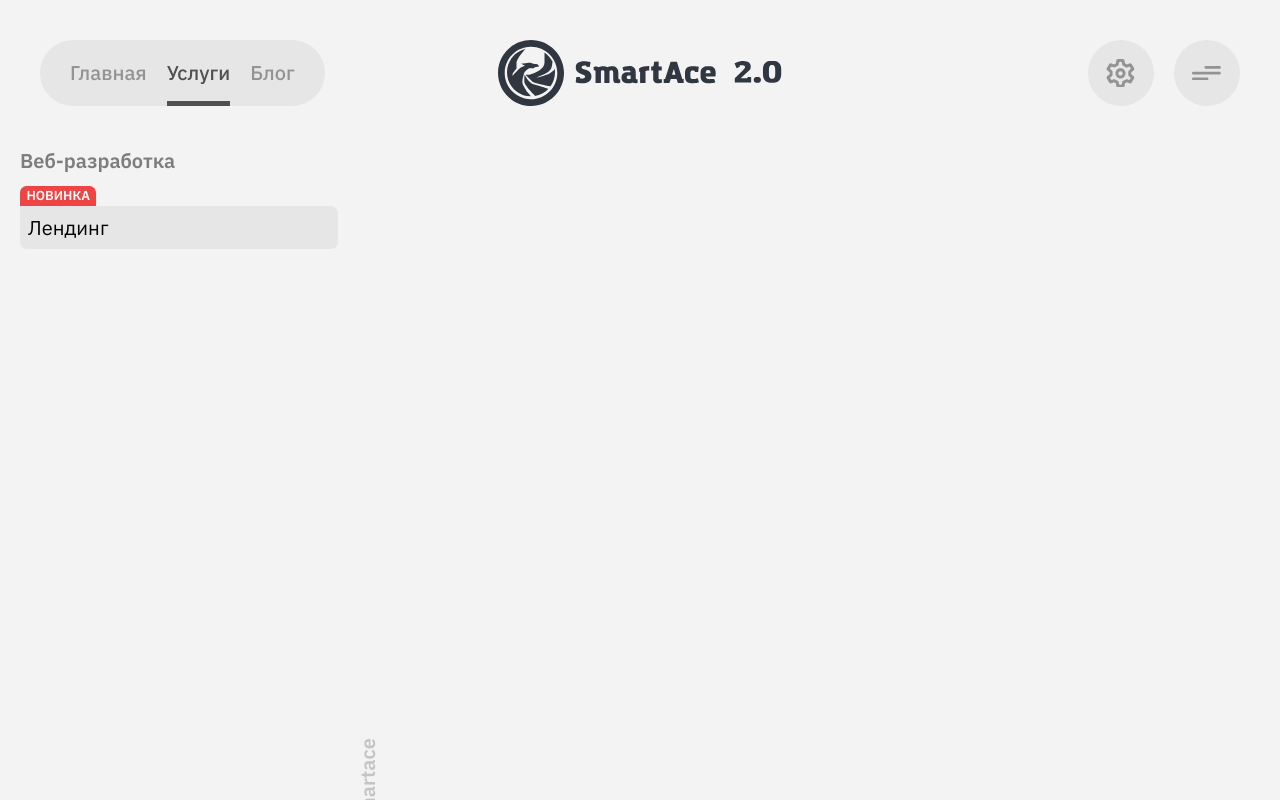
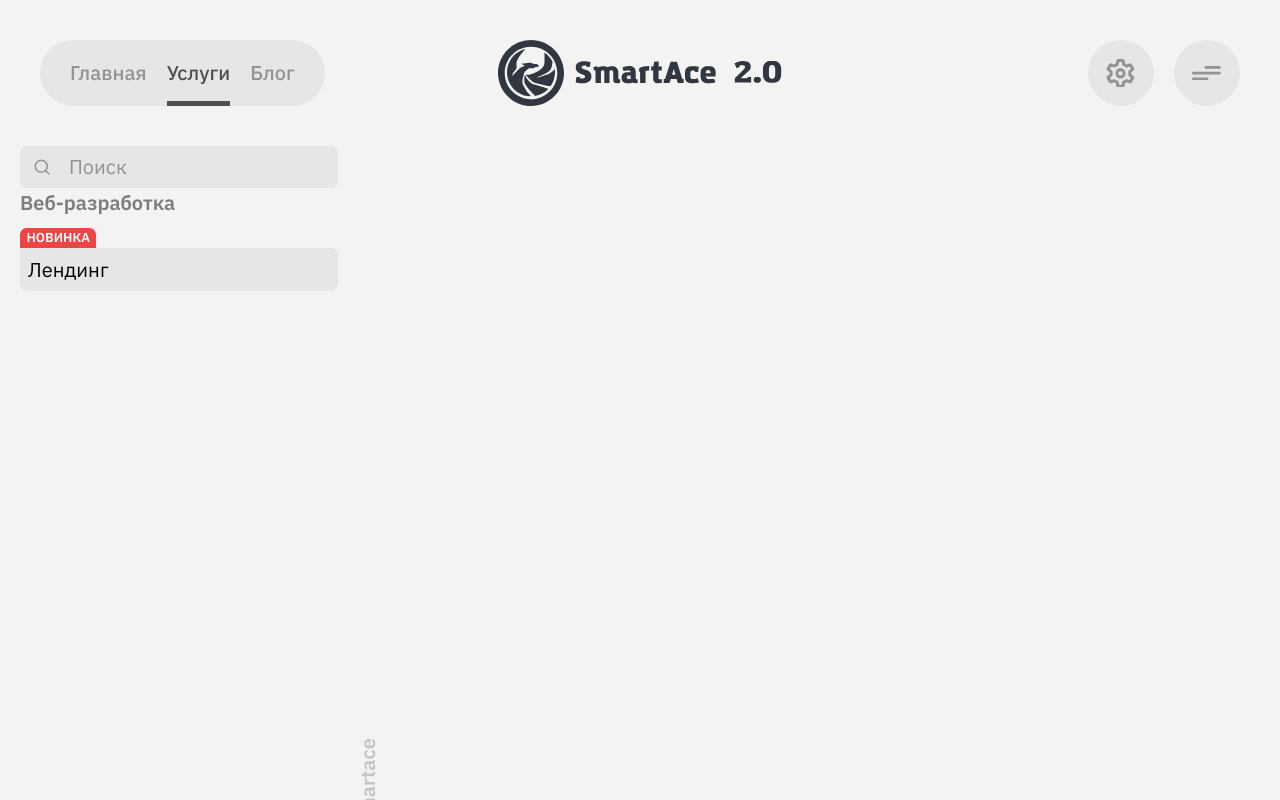
Before and after one commit to XenoPOMP/smart-ace-2.0, a Next.js app: page /services in a window 1280 px wide. Built offline with nearby package versions, Linux system fonts and the light colour scheme.

Commit message:
create search bar

```diff
--- a/src/components/blocks/ServiceSearchBlock/ServiceSearchBlock.tsx
+++ b/src/components/blocks/ServiceSearchBlock/ServiceSearchBlock.tsx
@@ -1,10 +1,8 @@
 import { Defined, VariableFC } from '@xenopomp/advanced-types';
-import { isUndefined } from '@xenopomp/advanced-utils';
 import cn from 'classnames';
-import Link from 'next/link';
-import { FC } from 'react';
 
 import CustomLink from '@/src/components/ui/CustomLink/CustomLink';
+import SearchBar from '@/src/components/ui/SearchBar/SearchBar';
 import Tag from '@/src/components/ui/Tag/Tag';
 import { servicesData } from '@/src/data/services.data';
 
@@ -25,6 +23,8 @@ const ServiceSearchBlock: VariableFC<
 
   return (
     <section className={cn('', styles.search, className)} {...props}>
+      <SearchBar className={cn('')} />
+
       <article className={cn('', styles.links)}>
         {servicesData.groups.map(group => {
           const { title: groupTitle } = group;
--- /dev/null
+++ b/src/components/ui/SearchBar/SearchBar.module.scss
@@ -0,0 +1,29 @@
+@import "src/styles/templates";
+
+.searchBarWrapper {
+  @apply bg-head-button-back rounded-[.35em] h-[2.1em]
+         px-[.5em];
+
+  display: grid;
+  // grid-template-columns: max-content 1fr max-content;
+  grid-template-columns: max-content 1fr;
+
+  input.searchBar {
+    @apply text-service-font bg-transparent px-[.75em];
+
+    outline: none;
+    border: none;
+
+    &::placeholder {
+      @apply text-head-icon-color-inactive;
+    }
+  }
+
+  .iconHolder {
+    @extend %flexCenter;
+
+    @apply text-head-icon-color-inactive aspect-square;
+
+    align-self: center;
+  }
+}
--- /dev/null
+++ b/src/components/ui/SearchBar/SearchBar.props.ts
@@ -0,0 +1 @@
+export interface SearchBarProps {}
--- /dev/null
+++ b/src/components/ui/SearchBar/SearchBar.tsx
@@ -0,0 +1,42 @@
+'use client';
+
+import { VariableFC } from '@xenopomp/advanced-types';
+import cn from 'classnames';
+import { X as CloseIcon, Search as SearchIcon } from 'lucide-react';
+import { FC, useState } from 'react';
+
+import styles from './SearchBar.module.scss';
+import type { SearchBarProps } from './SearchBar.props';
+
+const SearchBar: VariableFC<'input', SearchBarProps> = ({
+  className,
+  ...props
+}) => {
+  const [query, setQuery] = useState<string | undefined>(undefined);
+
+  return (
+    <div className={cn(styles.searchBarWrapper)} role={'search'}>
+      <div className={cn('', styles.iconHolder)}>
+        <SearchIcon height={'.9em'} />
+      </div>
+
+      <input
+        className={cn(styles.searchBar)}
+        placeholder={'Поиск'}
+        content={query}
+        onChange={ev => setQuery(ev.currentTarget.value)}
+      />
+
+      {/*<div*/}
+      {/*  className={cn('cursor-pointer', styles.iconHolder)}*/}
+      {/*  onClick={() => {*/}
+      {/*    setQuery('');*/}
+      {/*  }}*/}
+      {/*>*/}
+      {/*  <CloseIcon height={'.9em'} />*/}
+      {/*</div>*/}
+    </div>
+  );
+};
+
+export default SearchBar;
```
